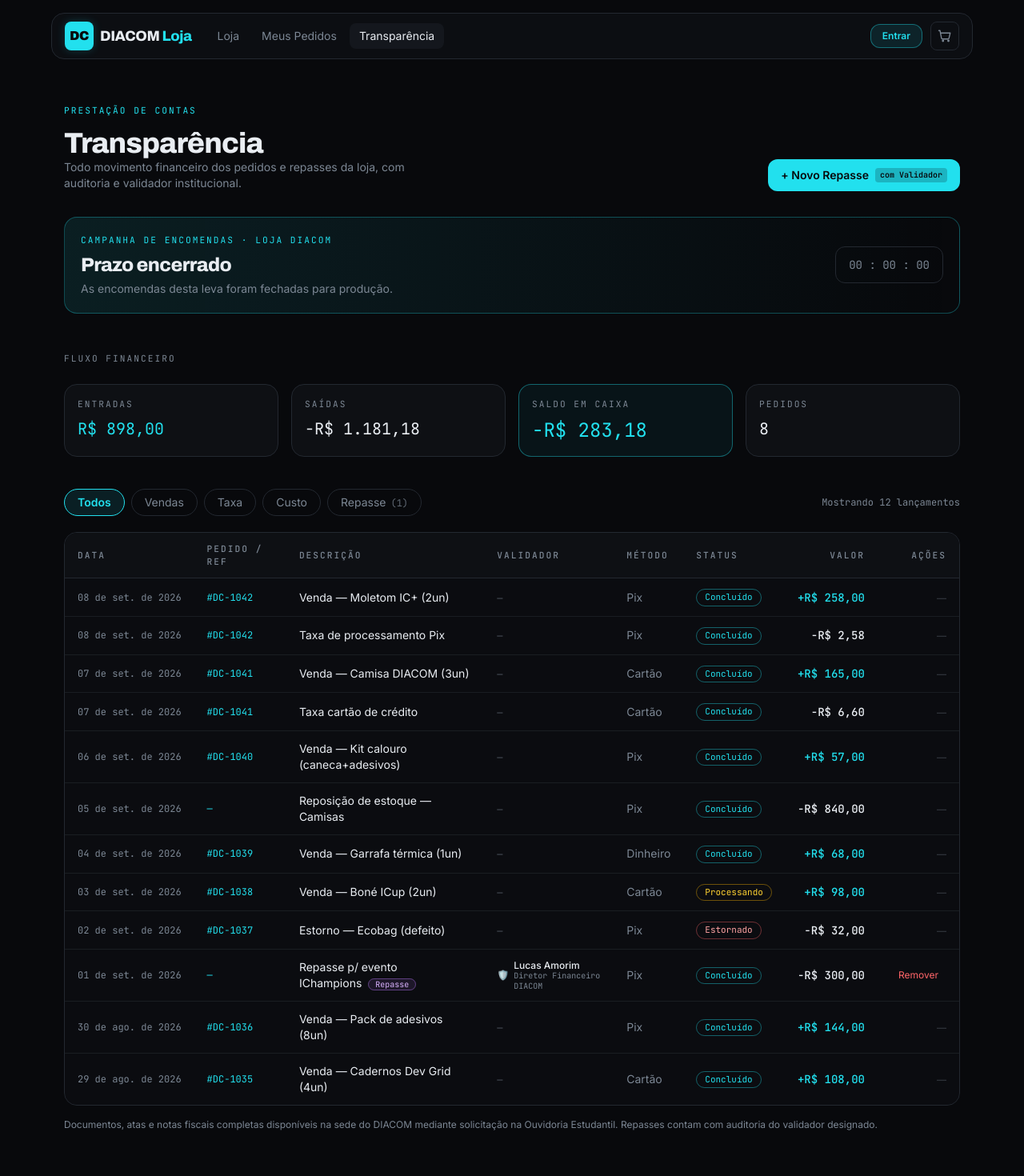
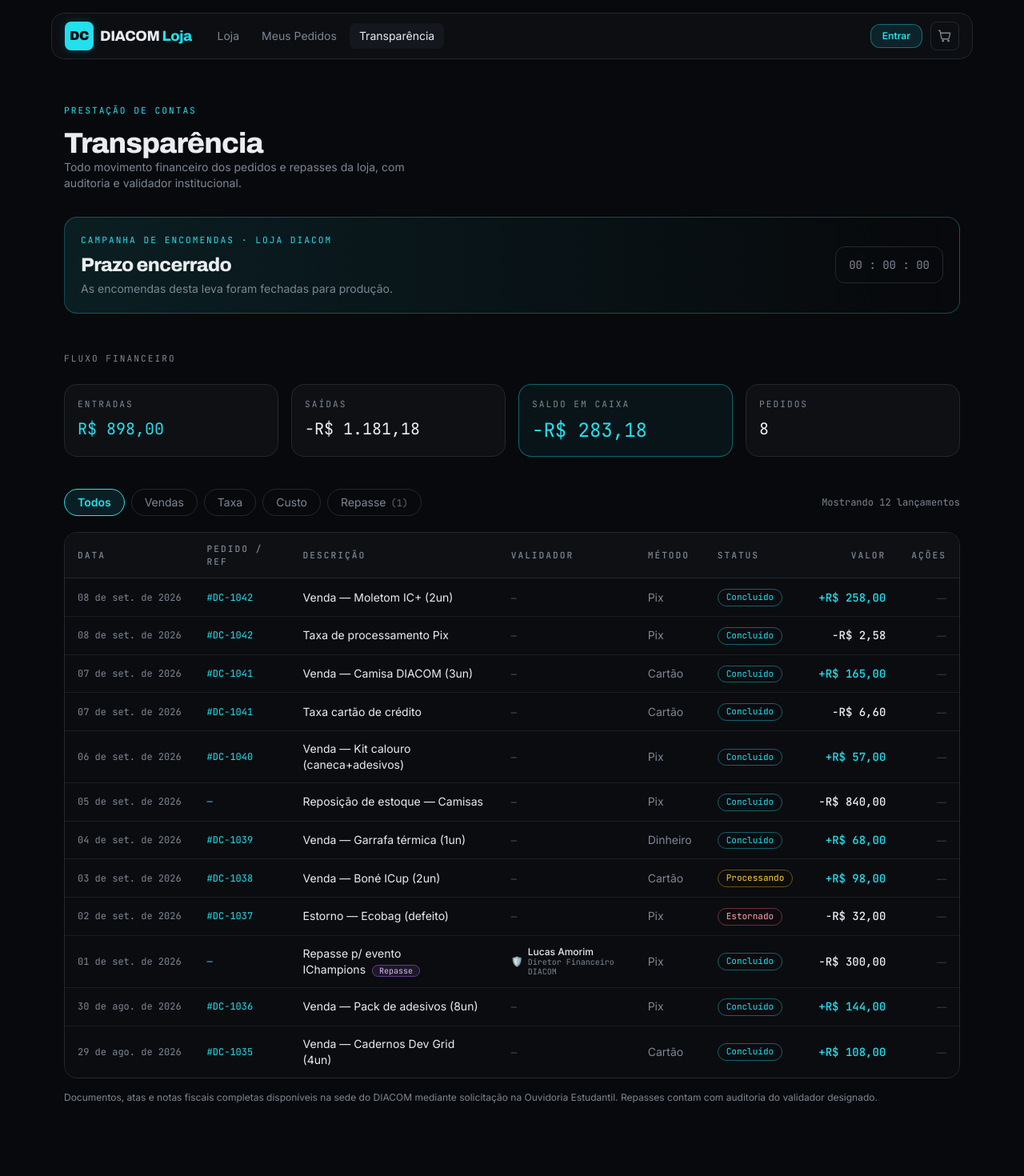
Before and after one commit to lucpsy/Marketplace-IC, a Next.js app in the folder frontend/: page /transparencia in a window 1280 px wide. Shown: the top 1470 px of the page at 80% size. Built offline with nearby package versions, Linux system fonts and the light colour scheme.

Commit message:
mudança na visiblidade da adição dos repasses

```diff
--- a/frontend/src/views/Transparencia.tsx
+++ b/frontend/src/views/Transparencia.tsx
@@ -95,6 +95,7 @@ export function Transparencia() {
           </p>
         </div>
 
+        {role === "admin" && (
           <div className="flex items-center gap-2">
             <button
               onClick={() => setShowRepasseModal(true)}
@@ -106,6 +107,7 @@ export function Transparencia() {
               </span>
             </button>
           </div>
+        )}
       </div>
 
       <div className="mt-8">
@@ -403,7 +405,7 @@ export function Transparencia() {
 
                     {/* Actions Column */}
                     <td className="whitespace-nowrap px-4 py-3 text-right">
-                      {t.category === "Repasse" || role === "admin" ? (
+                      {role === "admin" ? (
                         <button
                           onClick={() => handleRemove(t)}
                           className="rounded px-2.5 py-1 text-xs text-red-400 transition-colors hover:bg-red-400/10 hover:text-red-300"
```
Lines whose indentation alone changed are shown as unchanged.
